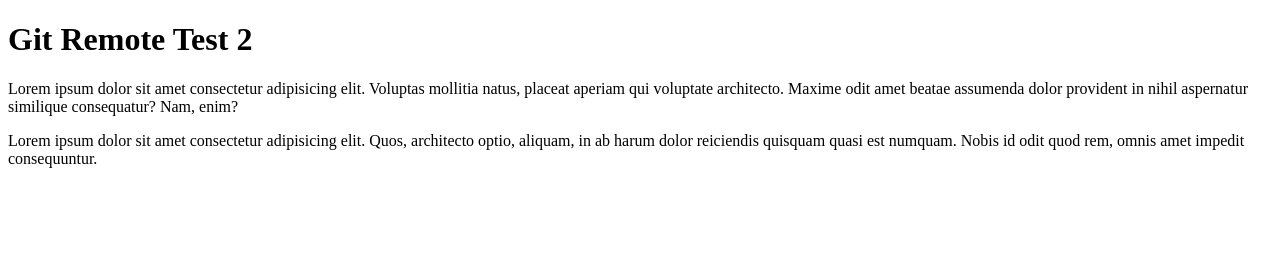
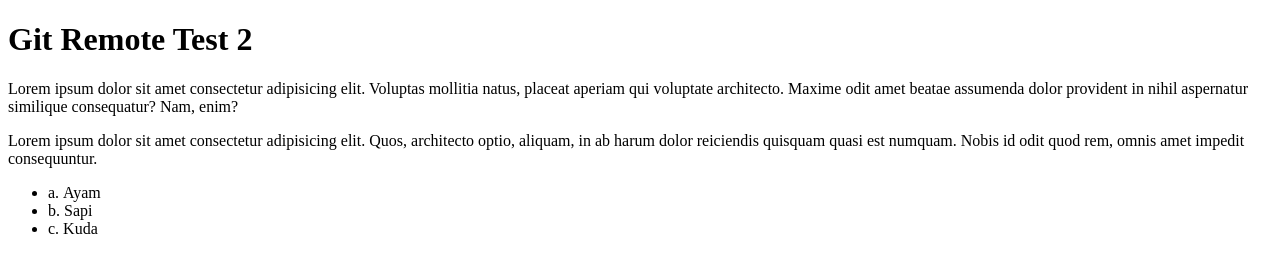
Before and after one commit to fahrurrAzi1/git-test-azi-2, a plain HTML site: page index.html in a window 1280 px wide. Drawn offline with Linux system fonts and the light colour scheme.

Commit message:
menambahkan list

```diff
--- a/index.html
+++ b/index.html
@@ -18,5 +18,10 @@
       optio, aliquam, in ab harum dolor reiciendis quisquam quasi est numquam.
       Nobis id odit quod rem, omnis amet impedit consequuntur.
     </p>
+    <ul>
+      <li>a.&nbsp;Ayam</li>
+      <li>b.&nbsp;Sapi</li>
+      <li>c.&nbsp;Kuda</li>
+    </ul>
   </body>
 </html>
```
